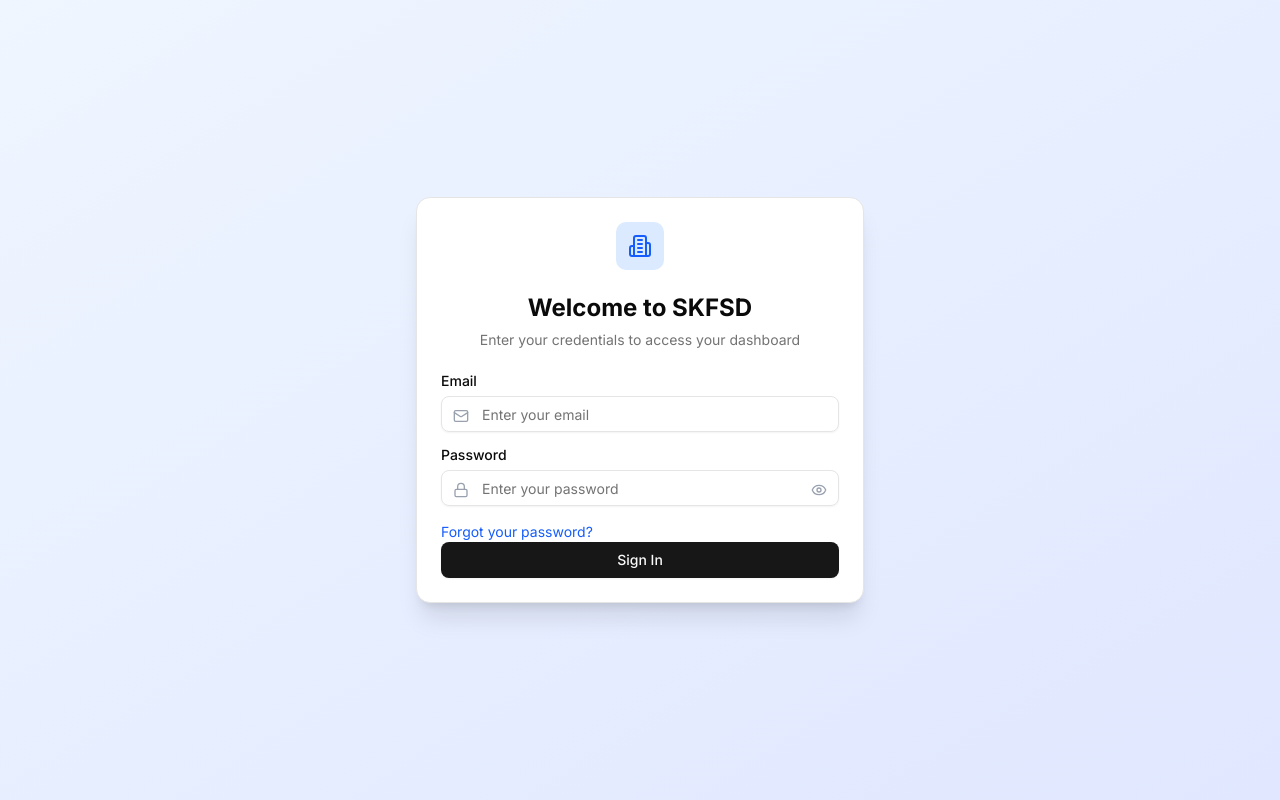
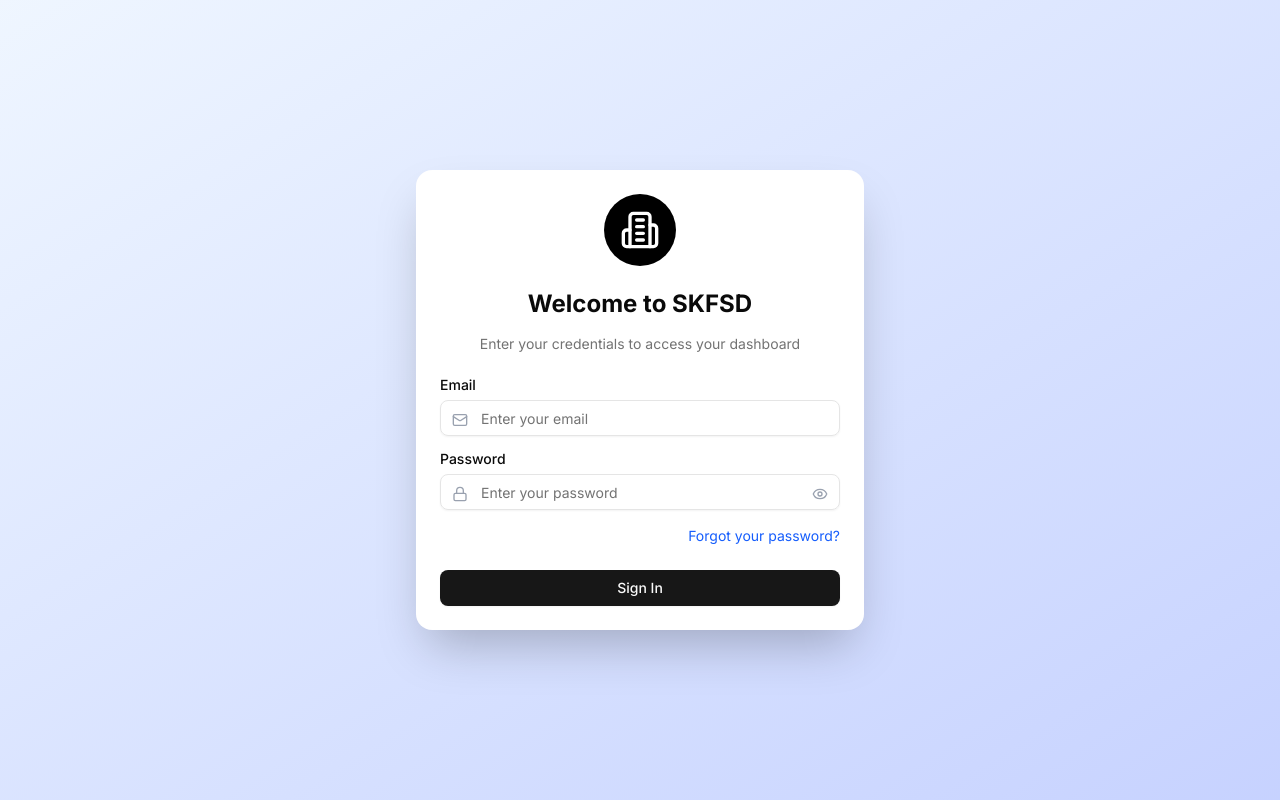
Before and after one commit to prasenjitpriyan/skfsd, a Next.js app: page /login in a window 1280 px wide. Built offline with nearby package versions, Linux system fonts and the light colour scheme.

Commit message:
Logo component created and implemented

```diff
--- a/app/(auth)/layout.jsx
+++ b/app/(auth)/layout.jsx
@@ -5,7 +5,7 @@ export const metadata = {
 
 export default function AuthLayout({ children }) {
   return (
-    <div className="min-h-screen flex items-center justify-center bg-gradient-to-br from-blue-50 to-indigo-100 dark:from-gray-900 dark:to-gray-800">
+    <div className="min-h-screen flex items-center justify-center p-8 bg-gradient-to-br from-blue-50 to-indigo-200 dark:from-gray-950 dark:to-gray-900">
       <div className="w-full max-w-md">{children}</div>
     </div>
   );
--- a/app/(auth)/login/page.jsx
+++ b/app/(auth)/login/page.jsx
@@ -1,5 +1,6 @@
 'use client';
 
+import Logo from '@/components/Logo';
 import { Alert, AlertDescription } from '@/components/ui/alert';
 import { Button } from '@/components/ui/button';
 import {
@@ -12,7 +13,7 @@ import {
 } from '@/components/ui/card';
 import { Input } from '@/components/ui/input';
 import { Label } from '@/components/ui/label';
-import { Building2, Eye, EyeOff, Lock, Mail } from 'lucide-react';
+import { Eye, EyeOff, Loader2, Lock, Mail } from 'lucide-react';
 import { signIn } from 'next-auth/react';
 import Link from 'next/link';
 import { useRouter } from 'next/navigation';
@@ -20,15 +21,17 @@ import { useState } from 'react';
 
 export default function LoginPage() {
   const router = useRouter();
-  const [formData, setFormData] = useState({
-    email: '',
-    password: '',
-  });
+  const [formData, setFormData] = useState({ email: '', password: '' });
   const [showPassword, setShowPassword] = useState(false);
   const [error, setError] = useState('');
   const [isLoading, setIsLoading] = useState(false);
 
-  const handleSubmit = async () => {
+  const handleChange = (e) => {
+    const { id, value } = e.target;
+    setFormData((prev) => ({ ...prev, [id]: value }));
+  };
+
+  const handleSubmit = async (e) => {
     e.preventDefault();
     setIsLoading(true);
     setError('');
@@ -53,18 +56,16 @@ export default function LoginPage() {
   };
 
   return (
-    <Card className="w-full shadow-xl">
-      <CardHeader className="text-center">
-        <div className="mx-auto mb-4 flex h-12 w-12 items-center justify-center rounded-lg bg-blue-100 dark:bg-blue-900">
-          <Building2 className="h-6 w-6 text-blue-600 dark:text-blue-400" />
-        </div>
+    <Card className="w-full max-w-md shadow-2xl rounded-2xl border-0">
+      <CardHeader className="text-center space-y-2">
+        <Logo />
         <CardTitle className="text-2xl font-bold">Welcome to SKFSD</CardTitle>
         <CardDescription>
           Enter your credentials to access your dashboard
         </CardDescription>
       </CardHeader>
 
-      <form onSubmit={handleSubmit}>
+      <form onSubmit={handleSubmit} className="space-y-6">
         <CardContent className="space-y-4">
           {error && (
             <Alert variant="destructive">
@@ -72,6 +73,7 @@ export default function LoginPage() {
             </Alert>
           )}
 
+          {/* Email Field */}
           <div className="space-y-2">
             <Label htmlFor="email">Email</Label>
             <div className="relative">
@@ -81,15 +83,14 @@ export default function LoginPage() {
                 type="email"
                 placeholder="Enter your email"
                 value={formData.email}
-                onChange={(e) =>
-                  setFormData((prev) => ({ ...prev, email: e.target.value }))
-                }
+                onChange={handleChange}
                 className="pl-10"
                 required
               />
             </div>
           </div>
 
+          {/* Password Field */}
           <div className="space-y-2">
             <Label htmlFor="password">Password</Label>
             <div className="relative">
@@ -99,15 +100,14 @@ export default function LoginPage() {
                 type={showPassword ? 'text' : 'password'}
                 placeholder="Enter your password"
                 value={formData.password}
-                onChange={(e) =>
-                  setFormData((prev) => ({ ...prev, password: e.target.value }))
-                }
+                onChange={handleChange}
                 className="pl-10 pr-10"
                 required
               />
               <button
                 type="button"
                 onClick={() => setShowPassword(!showPassword)}
+                aria-label={showPassword ? 'Hide password' : 'Show password'}
                 className="absolute right-3 top-3 text-gray-400 hover:text-gray-600">
                 {showPassword ? (
                   <EyeOff className="h-4 w-4" />
@@ -118,20 +118,27 @@ export default function LoginPage() {
             </div>
           </div>
 
-          <div className="flex items-center justify-between">
-            <div className="text-sm">
-              <Link
-                href="/forgot-password"
-                className="text-blue-600 hover:text-blue-500 dark:text-blue-400">
-                Forgot your password?
-              </Link>
-            </div>
+          {/* Forgot Password */}
+          <div className="flex justify-end text-sm">
+            <Link
+              href="/forgot-password"
+              className="text-blue-600 hover:text-blue-500 dark:text-blue-400">
+              Forgot your password?
+            </Link>
           </div>
         </CardContent>
 
-        <CardFooter className="space-y-4">
+        {/* Submit Button */}
+        <CardFooter>
           <Button type="submit" className="w-full" disabled={isLoading}>
-            {isLoading ? 'Signing in...' : 'Sign In'}
+            {isLoading ? (
+              <>
+                <Loader2 className="mr-2 h-4 w-4 animate-spin" />
+                Signing in...
+              </>
+            ) : (
+              'Sign In'
+            )}
           </Button>
         </CardFooter>
       </form>
--- a/app/page.jsx
+++ b/app/page.jsx
@@ -1,6 +1,7 @@
+import Logo from '@/components/Logo';
 import ModeToggleMotion from '@/components/ModeToggleMotion';
 import { Button } from '@/components/ui/button';
-import { ArrowRight, Building2 } from 'lucide-react';
+import { ArrowRight } from 'lucide-react';
 import Link from 'next/link';
 
 export default function Home() {
@@ -10,9 +11,7 @@ export default function Home() {
       <ModeToggleMotion />
 
       <div className="flex flex-col items-center gap-4">
-        <div className="bg-blue-300 dark:bg-blue-900 rounded-full p-4">
-          <Building2 className="h-10 w-10 text-blue-700 dark:text-blue-300" />
-        </div>
+        <Logo />
         <h1 className="text-4xl font-extrabold tracking-tight text-center text-gray-900 dark:text-white">
           SKFSD Financial Management Portal
         </h1>
--- /dev/null
+++ b/components/Logo.jsx
@@ -0,0 +1,14 @@
+import { Building2 } from 'lucide-react';
+import Link from 'next/link';
+
+const Logo = () => {
+  return (
+    <div className="mx-auto mb-4 flex h-18 w-18 items-center justify-center bg-black dark:bg-white rounded-full p-4">
+      <Link href={'/'}>
+        <Building2 className="h-10 w-10 text-white dark:text-black" />
+      </Link>
+    </div>
+  );
+};
+
+export default Logo;
```
